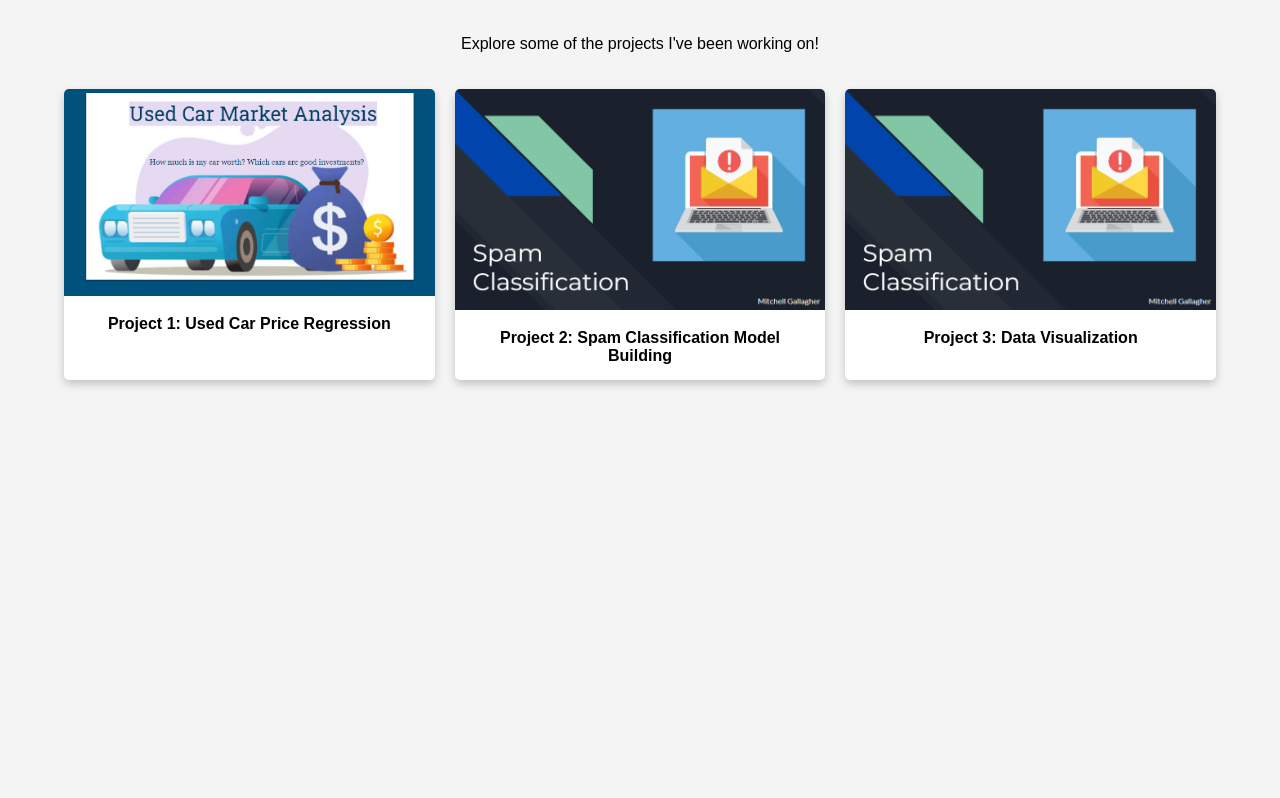
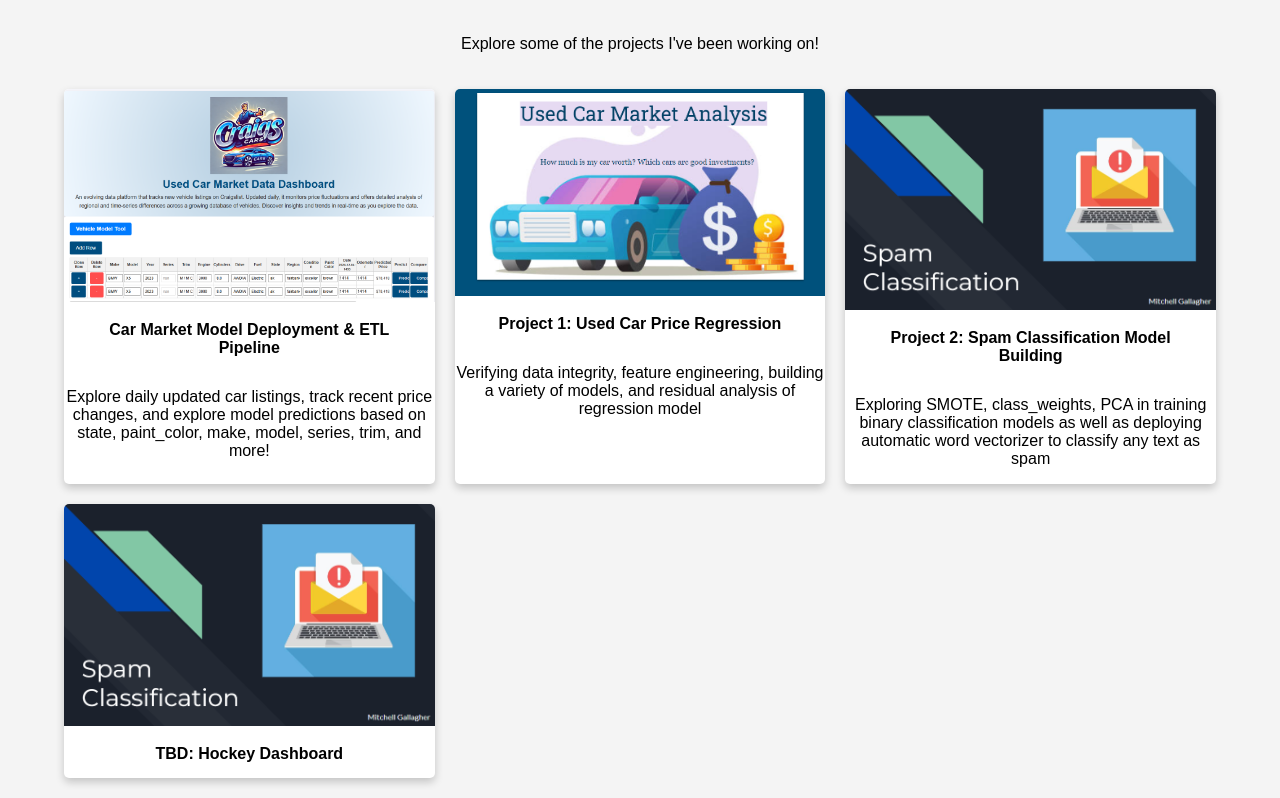
Before and after one commit to pgrts/mitch.github.io, a plain HTML site: page index.html in a window 1280 px wide. Shown: the part 61-859 px from the top of the page. Before the commit the page ends 800 px from the top, so only its background shows below. Drawn offline with Linux system fonts and the light colour scheme.

Commit message:
Web App, Spam Updated

```diff
--- a/index.html
+++ b/index.html
@@ -55,11 +55,22 @@
 
 
   <div class="container">
+
+    <div class="project-card">
+      <a href="https://flask-app-late-dew-7649.fly.dev/">
+        <img src="dashboard_header.png" alt="dash_header">
+        <div class="caption">Car Market Model Deployment & ETL Pipeline</div>
+        <p>Explore daily updated car listings, track recent price changes, and explore model predictions based on state, paint_color, make, model, series, trim, and more!</p>
+      </a>
+    </div>
+
+
     <!-- Project 1 -->
     <div class="project-card">
       <a href="car_prices/car_prices_index.html">
         <img src="car_price_titlecard.png" alt="Used Car Price Regression Image">
         <div class="caption">Project 1: Used Car Price Regression</div>
+        <p>Verifying data integrity, feature engineering, building a variety of models, and residual analysis of regression model</p>
       </a>
     </div>
     <!-- Project 2 -->
@@ -67,12 +78,13 @@
       <a href="classification_models/spam.html">
         <img src="spam_models_titlecard.png" alt="Spam Classification Model Image">
         <div class="caption">Project 2: Spam Classification Model Building</div>
+        <p>Exploring SMOTE, class_weights, PCA in training binary classification models as well as deploying automatic word vectorizer to classify any text as spam</p>
       </a>
     </div>
     <!-- Project 3 -->
     <div class="project-card">
       <img src="car_proj_3_placeholder.png" alt="Data Visualization Project Image">
-      <div class="caption">Project 3: Data Visualization</div>
+      <div class="caption">TBD: Hockey Dashboard</div>
     </div>
   </div>
 
```
Also changed, not shown: dashboard_header.png (added), price_drop.png (added), recent_list.png (added).
